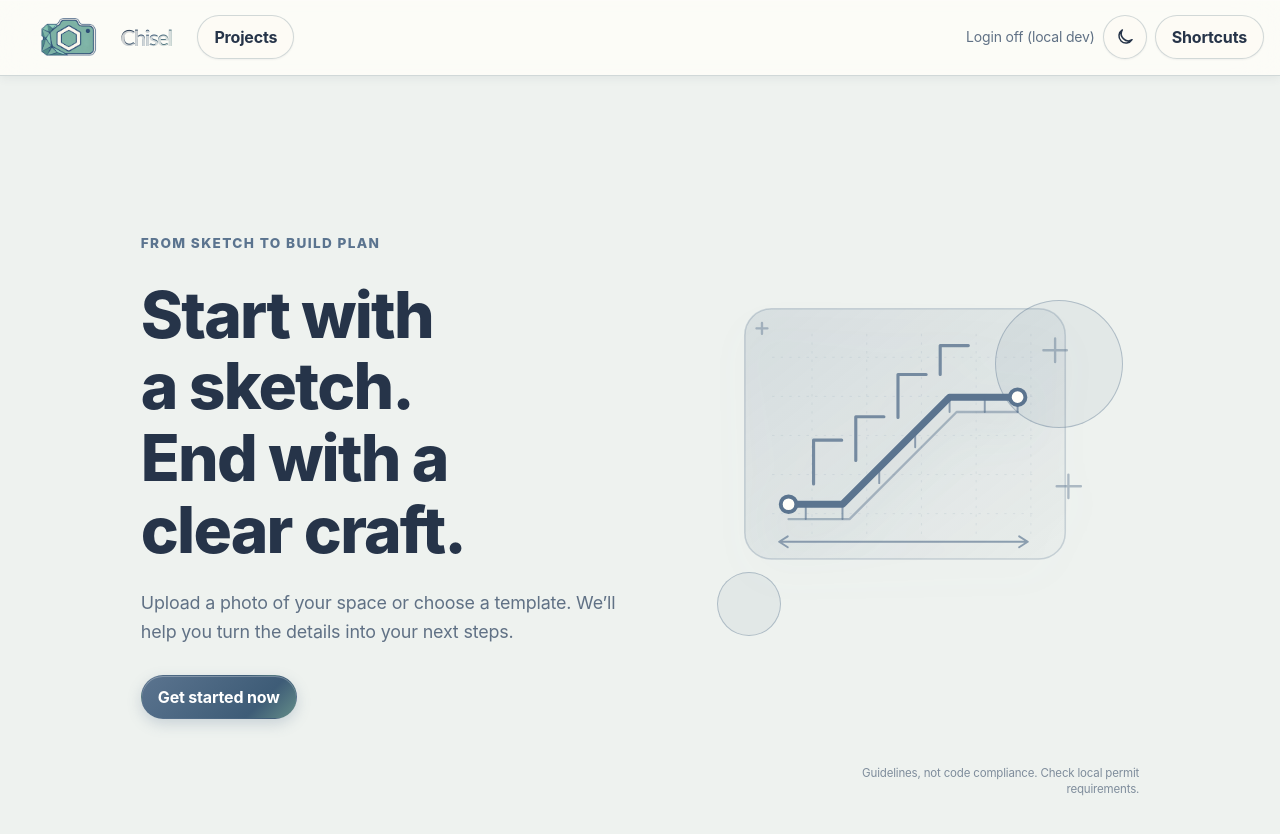
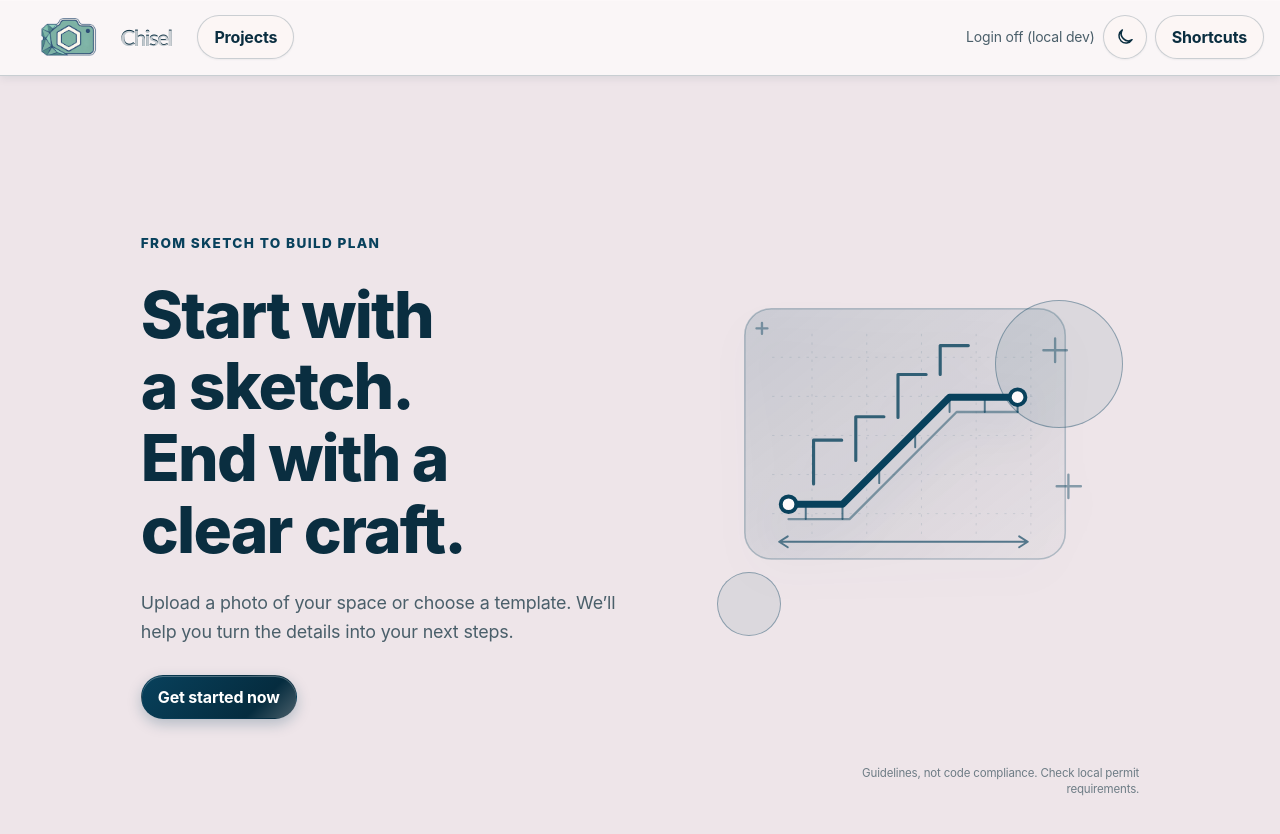
Before and after one commit to christghuynh/chiseldesign, a React (Vite) app in the folder frontend/: page / in a window 1280 px wide. Shown: the top 834 px of the page. Built offline with nearby package versions, Linux system fonts and the light colour scheme; no server answers.

Commit message:
FE-12: New colour theme (yale blue, tomato jam, slate grey, peach glow, lavender blush) for light and dark mode, 3D scene and cutting diagrams, with WCAG AA text contrast

```diff
--- a/frontend/src/styles/theme.css
+++ b/frontend/src/styles/theme.css
@@ -1,69 +1,77 @@
 :root {
   color-scheme: light;
-  /* Drawn from the logo: sea-glass sage, slate blue, and warm off-white. */
-  --bg: #eef2ef;
-  --surface: rgb(255 254 249 / 78%);
-  --surface-solid: #fffef9;
-  --surface-muted: #dfe9e5;
-  --text: #263449;
-  --text-muted: #607185;
-  --border: rgb(106 132 145 / 30%);
-  --brand: #5b748f;
-  --brand-deep: #3e5c77;
+  /* Palette: yale blue #08415c, tomato jam #cc2936, slate grey #6b818c, peach glow #f1bf98,
+     lavender blush #eee5e9. Text shades are darkened where needed to keep WCAG AA contrast. */
+  --palette-yale: #08415c;
+  --palette-tomato: #cc2936;
+  --palette-slate: #6b818c;
+  --palette-peach: #f1bf98;
+  --palette-lavender: #eee5e9;
+  --bg: #eee5e9;
+  --surface: rgb(255 251 252 / 78%);
+  --surface-solid: #fdfafb;
+  --surface-muted: #e4dadf;
+  --text: #0a2e40;
+  --text-muted: #4a5f6a;
+  --border: rgb(107 129 140 / 34%);
+  --brand: #08415c;
+  --brand-deep: #052c3f;
   --brand-contrast: #ffffff;
-  --accent-sage: #91afa9;
-  --accent-sage-deep: #658e89;
-  --accent-cream: #f1ecdd;
-  --accent-peach: #dfa27c;
-  --accent-lilac: #a7a2c1;
-  --info-soft: #dce7ee;
-  --success-soft: #dce9e2;
-  --warning-soft: #f5e5d2;
-  --danger-soft: #f3deda;
-  --focus: #4f7799;
-  --warning: #a86d2a;
-  --danger: #b95e58;
-  --success: #4f8876;
-  --shadow-sm: 0 2px 9px rgb(59 76 89 / 8%);
-  --shadow-card: 0 18px 44px rgb(59 76 89 / 11%), 0 2px 8px rgb(59 76 89 / 5%);
+  --accent-sage: #6b818c;
+  --accent-sage-deep: #4a5f6a;
+  --accent-cream: #f7e3d4;
+  --accent-peach: #f1bf98;
+  --accent-lilac: #d9c4cd;
+  --accent-tomato: #cc2936;
+  --info-soft: #dce5ea;
+  --success-soft: #dce9e1;
+  --warning-soft: #f8e2d1;
+  --danger-soft: #f6d9dc;
+  --focus: #cc2936;
+  --warning: #9a4f12;
+  --danger: #b8232f;
+  --success: #2f6f55;
+  --shadow-sm: 0 2px 9px rgb(8 45 64 / 9%);
+  --shadow-card: 0 18px 44px rgb(8 45 64 / 12%), 0 2px 8px rgb(8 45 64 / 6%);
 }
 
 :root[data-theme="dark"] {
   color-scheme: dark;
-  --bg: #0e1a2d;
-  --surface: rgb(24 40 61 / 86%);
-  --surface-solid: #172941;
-  --surface-muted: #20384d;
-  --text: #f2f4ef;
-  --text-muted: #bdcad5;
-  --border: rgb(151 181 196 / 28%);
-  --brand: #789dc5;
-  --brand-deep: #405f87;
-  --brand-contrast: #f5f8fb;
-  --accent-sage: #91c9c1;
-  --accent-sage-deep: #5f9f9b;
-  --accent-cream: #ddd2b9;
-  --accent-peach: #e5ad87;
-  --accent-lilac: #c1bbdc;
-  --info-soft: #314953;
-  --success-soft: #314d48;
-  --warning-soft: #554333;
-  --danger-soft: #593e3d;
-  --focus: #b6d9da;
-  --warning: #e3b272;
-  --danger: #e49b94;
-  --success: #91c7ae;
-  --shadow-sm: 0 3px 12px rgb(4 13 18 / 29%);
-  --shadow-card: 0 20px 48px rgb(4 13 18 / 35%), 0 2px 10px rgb(4 13 18 / 20%);
+  --bg: #041e2b;
+  --surface: rgb(8 50 71 / 86%);
+  --surface-solid: #0a3246;
+  --surface-muted: #0f4059;
+  --text: #eee5e9;
+  --text-muted: #bccad1;
+  --border: rgb(107 129 140 / 40%);
+  --brand: #f1bf98;
+  --brand-deep: #d99a6c;
+  --brand-contrast: #08415c;
+  --accent-sage: #6b818c;
+  --accent-sage-deep: #8fa3ad;
+  --accent-cream: #5a4a45;
+  --accent-peach: #f1bf98;
+  --accent-lilac: #7d5f6c;
+  --accent-tomato: #ef6f79;
+  --info-soft: #123f55;
+  --success-soft: #1b4a44;
+  --warning-soft: #4f3a2c;
+  --danger-soft: #542a31;
+  --focus: #f1bf98;
+  --warning: #f1bf98;
+  --danger: #f28b93;
+  --success: #92c9ae;
+  --shadow-sm: 0 3px 12px rgb(1 12 18 / 32%);
+  --shadow-card: 0 20px 48px rgb(1 12 18 / 38%), 0 2px 10px rgb(1 12 18 / 22%);
 }
 
 body {
   margin: 0;
   min-height: 100vh;
   background:
-    radial-gradient(circle at 7% -12%, color-mix(in srgb, var(--accent-sage) 35%, transparent), transparent 34rem),
+    radial-gradient(circle at 7% -12%, color-mix(in srgb, var(--accent-peach) 38%, transparent), transparent 34rem),
     radial-gradient(circle at 94% 4%, color-mix(in srgb, var(--accent-cream) 70%, transparent), transparent 28rem),
-    radial-gradient(circle at 82% 88%, color-mix(in srgb, var(--accent-lilac) 15%, transparent), transparent 30rem),
+    radial-gradient(circle at 82% 88%, color-mix(in srgb, var(--accent-sage) 18%, transparent), transparent 30rem),
     var(--bg);
   color: var(--text);
   font-family: -apple-system, BlinkMacSystemFont, "SF Pro Display", "SF Pro Text", Inter, ui-sans-serif, system-ui, sans-serif;
@@ -185,7 +193,7 @@
 
 /* Design is a focused canvas: tools float above the model instead of competing for page space. */
 .design-main { width: 100%; min-height: calc(100dvh - 5rem); height: calc(100dvh - 5rem); padding: 0; }
-.design-workspace { --design-edge: clamp(1rem, 2.5vw, 2rem); --design-left-panel: 23rem; --design-right-panel: 20rem; --text: #17243a; --text-muted: #324861; --surface-solid: #ffffff; --surface: rgb(255 255 255 / 54%); --surface-muted: rgb(229 236 241 / 82%); --border: rgb(45 67 91 / 32%); --design-glass: rgb(255 255 255 / 88%); --design-glass-shadow: 0 22px 58px rgb(20 35 56 / 20%); --design-glass-filter: blur(22px) saturate(1.15); position: relative; min-height: 100%; height: 100%; overflow: hidden; background: #ffffff; color: #17243a; }
+.design-workspace { --design-edge: clamp(1rem, 2.5vw, 2rem); --design-left-panel: 23rem; --design-right-panel: 20rem; --text: #0a2e40; --text-muted: #3f5460; --surface-solid: #ffffff; --surface: rgb(255 251 252 / 54%); --surface-muted: rgb(238 229 233 / 82%); --border: rgb(8 65 92 / 26%); --design-glass: rgb(255 255 255 / 88%); --design-glass-shadow: 0 22px 58px rgb(8 45 64 / 20%); --design-glass-filter: blur(22px) saturate(1.15); position: relative; min-height: 100%; height: 100%; overflow: hidden; background: #ffffff; color: #0a2e40; }
 .design-workspace__canvas { position: absolute; inset: 0; }
 .design-workspace__canvas::after { position: absolute; inset: 0; z-index: 1; background: linear-gradient(180deg, rgb(255 255 255 / 22%), transparent 27%, transparent 68%, rgb(255 255 255 / 30%)); content: ""; pointer-events: none; }
 .design-workspace__topbar { position: absolute; top: var(--design-edge); right: var(--design-edge); z-index: 4; display: flex; align-items: start; justify-content: end; pointer-events: none; }
@@ -196,7 +204,7 @@
 .design-workspace__panel-intro span { color: var(--text-muted); font-size: .82rem; }
 .design-workspace__history { display: flex; flex-wrap: wrap; justify-content: end; gap: .5rem; }
 .design-workspace__history .app-button:not(.app-icon-button) { min-height: 2.5rem; padding: .45rem .8rem; }
-.design-workspace__panel { position: absolute; top: 7.2rem; bottom: 1.25rem; z-index: 3; width: var(--design-left-panel); max-width: calc(100vw - 2rem); overflow: hidden; border: 1px solid rgb(34 53 76 / 34%); border-radius: 1.25rem; box-shadow: var(--design-glass-shadow); padding: .55rem; backdrop-filter: var(--design-glass-filter); display: flex; flex-direction: column; gap: .35rem; }
+.design-workspace__panel { position: absolute; top: 7.2rem; bottom: 1.25rem; z-index: 3; width: var(--design-left-panel); max-width: calc(100vw - 2rem); overflow: hidden; border: 1px solid rgb(8 65 92 / 28%); border-radius: 1.25rem; box-shadow: var(--design-glass-shadow); padding: .55rem; backdrop-filter: var(--design-glass-filter); display: flex; flex-direction: column; gap: .35rem; }
 .design-workspace__panel--parameters { top: var(--design-edge); left: var(--design-edge); }
 .design-workspace__panel--details { right: var(--design-edge); width: var(--design-right-panel); }
 .design-workspace__panel--details .design-workspace__panel-scroll { display: grid; align-content: start; gap: .75rem; }
@@ -221,7 +229,7 @@
 .design-workspace__edit-trigger { position: absolute; bottom: var(--design-edge); left: 50%; z-index: 4; display: inline-flex; align-items: center; gap: .45rem; translate: -50% 0; }
 /* Centred with `translate`, not `transform`: .app-button:hover sets `transform: translateY(-1px)`,
    which would otherwise replace the centring and make the button jump right on hover. */
-.design-workspace__editor-backdrop { position: absolute; inset: 0; z-index: 8; display: grid; place-items: center; background: rgb(17 33 53 / 13%); padding: 1.25rem; backdrop-filter: blur(2px); }
+.design-workspace__editor-backdrop { position: absolute; inset: 0; z-index: 8; display: grid; place-items: center; background: rgb(8 65 92 / 14%); padding: 1.25rem; backdrop-filter: blur(2px); }
 .design-workspace__composer { width: min(42rem, 100%); margin: 0; padding: 1rem 1.1rem; background: var(--design-glass); box-shadow: var(--design-glass-shadow); backdrop-filter: var(--design-glass-filter); }
 .design-workspace__composer-heading { display: flex; align-items: start; justify-content: space-between; gap: 1rem; margin-bottom: .6rem; }
 .design-workspace__composer h3 { margin: .1rem 0 0; font-size: 1rem; }
@@ -238,8 +246,8 @@
 .workflow-empty-page__heading h2 { margin: 0; font-size: clamp(2.1rem, 4vw, 3.2rem); }
 .empty-state { --empty-accent: var(--brand); --empty-accent-deep: var(--brand-deep); display: grid; grid-template-columns: minmax(8.5rem, .72fr) minmax(0, 1.28fr); align-items: center; gap: clamp(1.25rem, 4vw, 3.5rem); min-height: 17rem; overflow: hidden; padding: clamp(1.5rem, 4vw, 3rem); background: linear-gradient(130deg, color-mix(in srgb, var(--surface-solid) 88%, transparent), color-mix(in srgb, var(--empty-accent) 10%, var(--surface))); }
 .empty-state--confirm { --empty-accent: var(--accent-sage); --empty-accent-deep: var(--accent-sage-deep); }
-.empty-state--plan { --empty-accent: var(--accent-lilac); --empty-accent-deep: color-mix(in srgb, var(--accent-lilac) 70%, var(--brand-deep)); }
-.empty-state--build { --empty-accent: var(--accent-peach); --empty-accent-deep: color-mix(in srgb, var(--accent-peach) 72%, var(--warning)); }
+.empty-state--plan { --empty-accent: var(--accent-tomato); --empty-accent-deep: color-mix(in srgb, var(--accent-tomato) 55%, var(--brand-deep)); }
+.empty-state--build { --empty-accent: var(--accent-peach); --empty-accent-deep: var(--warning); }
 .empty-state__art { position: relative; color: var(--empty-accent-deep); }
 .empty-state__art::before { position: absolute; inset: 8% 4%; border: 1px solid color-mix(in srgb, var(--empty-accent) 45%, transparent); border-radius: 1.25rem; background: color-mix(in srgb, var(--empty-accent) 10%, transparent); content: ""; transform: rotate(-4deg); }
 .empty-state__art svg { position: relative; display: block; width: 100%; max-width: 13rem; margin: 0 auto; filter: drop-shadow(0 14px 18px color-mix(in srgb, var(--empty-accent) 20%, transparent)); }
@@ -280,7 +288,7 @@
 
 .app-button:hover:not(:disabled) { filter: brightness(1.05) saturate(1.05); transform: translateY(-1px); }
 .app-button:active:not(:disabled) { transform: translateY(0); }
-.app-button--secondary { background: color-mix(in srgb, var(--surface-solid) 84%, var(--accent-cream)); border-color: var(--border); box-shadow: 0 1px 2px rgb(15 23 42 / 5%); color: var(--text); }
+.app-button--secondary { background: color-mix(in srgb, var(--surface-solid) 84%, var(--accent-cream)); border-color: var(--border); box-shadow: 0 1px 2px rgb(8 45 64 / 6%); color: var(--text); }
 .app-button:disabled { cursor: not-allowed; opacity: .55; }
 .app-icon-button { display: inline-grid; place-items: center; width: 2.75rem; min-height: 2.75rem; padding: 0; line-height: 1; }
 
@@ -290,7 +298,7 @@
   border: 1px solid var(--border);
   border-radius: .8rem;
   background: color-mix(in srgb, var(--surface-solid) 88%, transparent);
-  box-shadow: 0 1px 2px rgb(15 23 42 / 4%) inset;
+  box-shadow: 0 1px 2px rgb(8 45 64 / 5%) inset;
   color: var(--text);
   padding: .5rem .75rem;
 }
@@ -298,10 +306,10 @@
 .app-input:focus { border-color: color-mix(in srgb, var(--focus) 70%, var(--border)); box-shadow: 0 0 0 4px color-mix(in srgb, var(--focus) 18%, transparent); outline: none; }
 .source-tag { display: inline-block; border-radius: 999px; background: var(--surface-muted); color: var(--text-muted); font-size: .7rem; font-weight: 750; letter-spacing: .04em; padding: .2rem .5rem; text-transform: uppercase; }
 .assumption { border-left: 3px solid var(--warning); background: color-mix(in srgb, var(--warning) 9%, var(--surface)); }
-.rule-status--pass { background: #d7eee2; color: #14513d; }
-.rule-status--warn { background: #f8e6bf; color: #6d4310; }
-.rule-status--fail { background: #f5d8d7; color: #7b2a29; }
-.rule-status--info { background: #d7eaf6; color: #173f61; }
+.rule-status--pass { background: #dce9e1; color: #1f5a43; }
+.rule-status--warn { background: #f8e2d1; color: #7a3a0c; }
+.rule-status--fail { background: #f6d9dc; color: #8c1823; }
+.rule-status--info { background: #dce5ea; color: #08415c; }
 
 .app-stepper {
   border-top: 1px solid color-mix(in srgb, var(--border) 65%, transparent);
@@ -347,7 +355,7 @@
   .capture-photo--attention { animation: none; }
 }
 
-.template-selector-backdrop { position: fixed; inset: 0; z-index: 60; display: grid; place-items: center; background: rgb(22 36 42 / 38%); padding: 1.25rem; backdrop-filter: blur(5px); }
+.template-selector-backdrop { position: fixed; inset: 0; z-index: 60; display: grid; place-items: center; background: rgb(4 30 43 / 40%); padding: 1.25rem; backdrop-filter: blur(5px); }
 .template-selector { width: min(54rem, 100%); max-height: min(42rem, calc(100vh - 2.5rem)); overflow: hidden; padding: 1.25rem; }
 .template-selector__header { display: flex; align-items: start; justify-content: space-between; gap: 1rem; margin-bottom: 1rem; }
 .template-selector__header h2 { margin: .15rem 0 0; font-size: 1.6rem; }
@@ -376,11 +384,11 @@
 .template-preview-art__rail { stroke-opacity: .78; stroke-width: 3.5; }
 .template-preview-art__node { fill: var(--surface-solid); stroke: currentColor; stroke-width: 3.5; }
 
-.camera-capture-backdrop { position: fixed; inset: 0; z-index: 70; display: grid; place-items: center; background: rgb(22 36 42 / 48%); padding: 1.25rem; backdrop-filter: blur(6px); }
+.camera-capture-backdrop { position: fixed; inset: 0; z-index: 70; display: grid; place-items: center; background: rgb(4 30 43 / 50%); padding: 1.25rem; backdrop-filter: blur(6px); }
 .camera-capture { width: min(42rem, 100%); overflow: hidden; padding: 1.25rem; }
 .camera-capture__header { display: flex; align-items: start; justify-content: space-between; gap: 1rem; margin-bottom: 1rem; }
 .camera-capture__header h2 { margin: .15rem 0 0; font-size: 1.5rem; }
-.camera-capture__video { display: block; aspect-ratio: 4 / 3; width: 100%; border: 1px solid var(--border); border-radius: 1rem; background: #07111d; object-fit: cover; }
+.camera-capture__video { display: block; aspect-ratio: 4 / 3; width: 100%; border: 1px solid var(--border); border-radius: 1rem; background: #041e2b; object-fit: cover; }
 .camera-capture__error { display: grid; min-height: 14rem; place-items: center; gap: 1rem; border: 1px dashed var(--border); border-radius: 1rem; background: color-mix(in srgb, var(--danger-soft) 45%, var(--surface)); padding: 1.5rem; text-align: center; }
 .camera-capture__error p { max-width: 29rem; margin: 0; color: var(--text-muted); }
 .camera-capture__actions { display: flex; justify-content: end; gap: .7rem; margin-top: 1rem; }
--- a/frontend/src/three/PartMesh.tsx
+++ b/frontend/src/three/PartMesh.tsx
@@ -17,8 +17,8 @@
   "5/4x6_PT_deck": "#d0a15d",
   "3/4_ext_ply": "#d8bd7e",
 };
-const SELECTED_COLOR = "#3b82f6";
-const HIGHLIGHT_EMISSIVE = "#f59e0b";
+const SELECTED_COLOR = "#cc2936"; // palette: tomato jam
+const HIGHLIGHT_EMISSIVE = "#f1bf98"; // palette: peach glow
 
 // Skeleton: geometry, placement and basic highlight/select. FE-5 adds materials by lumber type,
 // hover states and outlines.
--- a/frontend/src/three/Scene.tsx
+++ b/frontend/src/three/Scene.tsx
@@ -44,10 +44,10 @@
         onPointerMissed={onSelect ? () => onSelect(null) : undefined}
         aria-label="3D model of the ramp"
       >
-        <color attach="background" args={[background ?? (dark ? "#102139" : "#e7edf2")]} />
+        <color attach="background" args={[background ?? (dark ? "#041e2b" : "#eee5e9")]} />
         <ambientLight intensity={0.7} />
         <directionalLight position={[200, 300, 150]} intensity={1.2} />
-        <gridHelper args={[600, 50, lightCanvas ? "#94a3b8" : "#50708e", lightCanvas ? "#d8e0e7" : "#28435e"]} />
+        <gridHelper args={[600, 50, lightCanvas ? "#6b818c" : "#6b818c", lightCanvas ? "#d9ced3" : "#0f4059"]} />
         <axesHelper args={[60]} />
         <Bounds key={viewKey} fit clip observe margin={1.3}>
           {parts.map((part) => (
```
Also changed, not shown: frontend/src/components/plan/LayoutSvg.tsx (+6 -6 lines).
